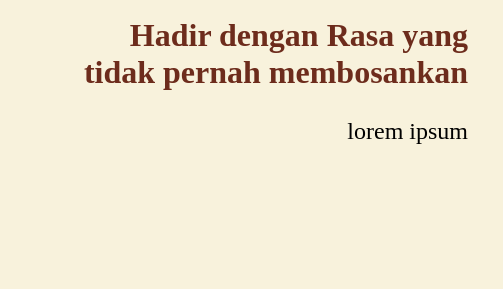
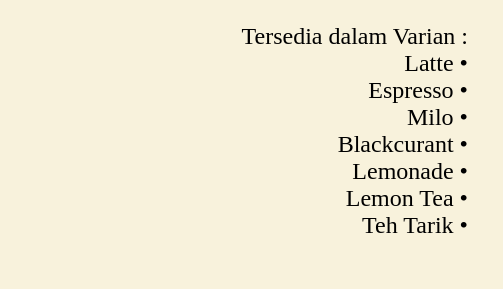
Before and after one commit to Tikkhavhiro/Dummy-Project, a plain HTML site: page Glasses Coffee/index.html in a window 1280 px wide. Shown: the part 1164-1453 px from the top of the page, 0-503 px from the left. Drawn offline with Linux system fonts and the light colour scheme.

Commit message:
Update index.html
Update on list menu variant

```diff
--- a/Glasses Coffee/index.html
+++ b/Glasses Coffee/index.html
@@ -31,7 +31,15 @@
         <div class="section-2">
             <div class ="text-section-2">
                 <h2>Hadir dengan Rasa yang tidak pernah membosankan</h2>
-                <p>lorem ipsum</p>
+                <p>Tersedia dalam Varian : <br>
+                    Latte •<br>
+                    Espresso •<br>
+                    Milo •<br>
+                    Blackcurant •<br>
+                    Lemonade •<br>
+                    Lemon Tea •<br>
+                    Teh Tarik •
+                </p>
             </div>
             <img class="coffee-2" src="/assets/coffe-2.png" alt="foto kopi-2">
         </div>
```
